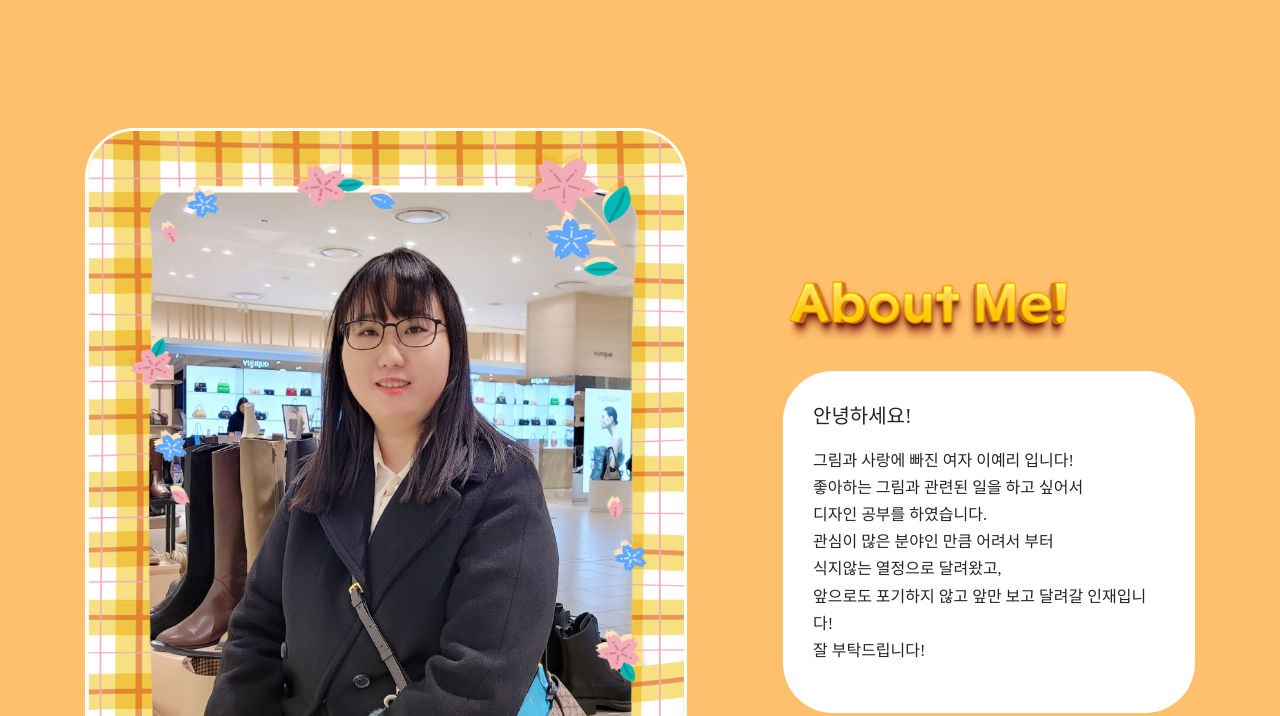
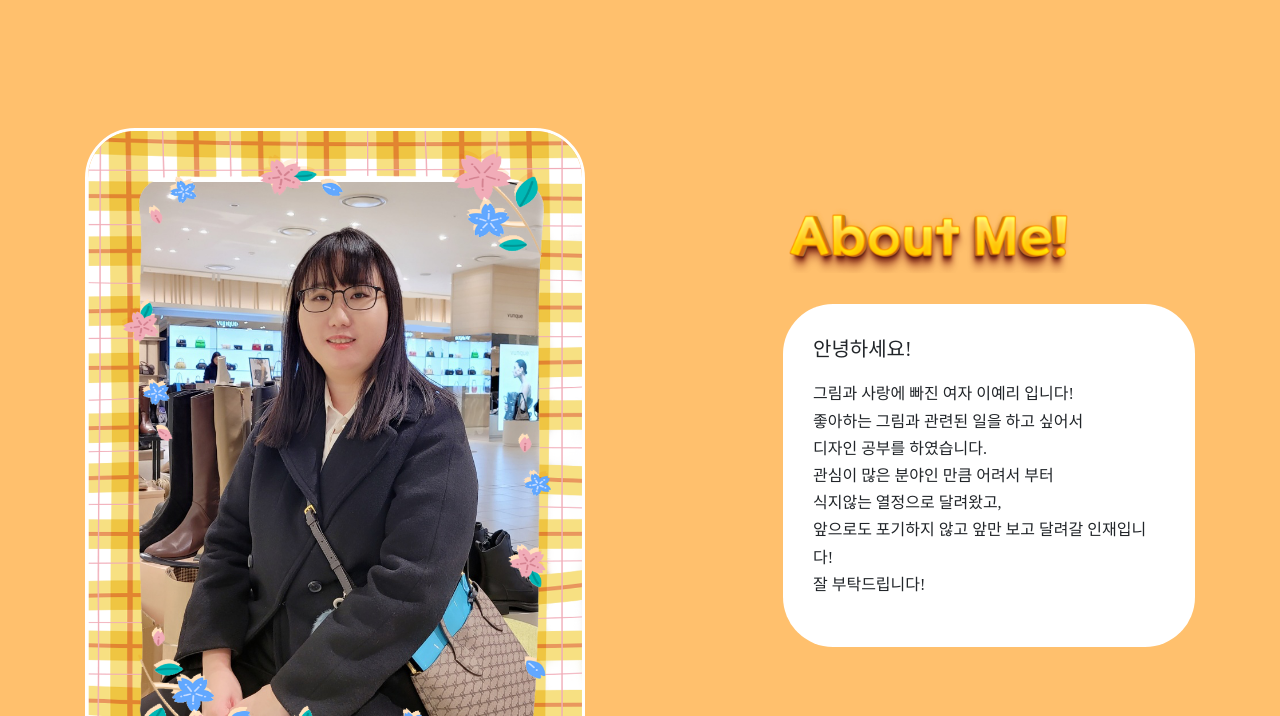
Before and after one commit to SphealLover/Lee-Yeri, a plain HTML site: page index.html in a window 1280 px wide. Shown: the part 642-1358 px from the top of the page. Drawn offline with nearby package versions, Linux system fonts and the light colour scheme; files whose address does not match are found by name; a web font is replaced by a local one.

Commit message:
Update style.css

```diff
--- a/css/style.css
+++ b/css/style.css
@@ -414,7 +414,9 @@ a:active {
       float: none;
   }
 
-
+ .me {
+    width: 500px;
+  }
 }
 
 
```
